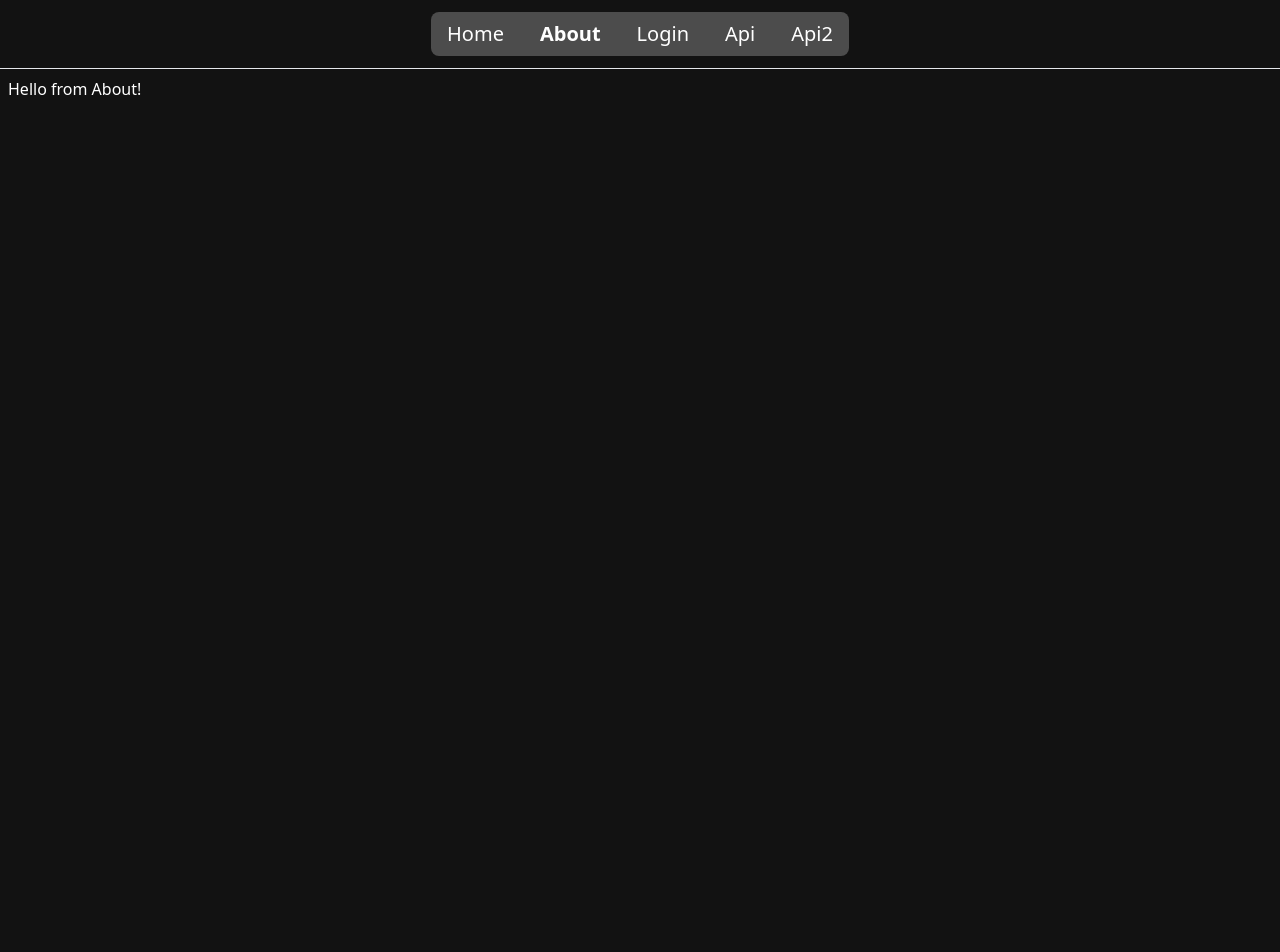
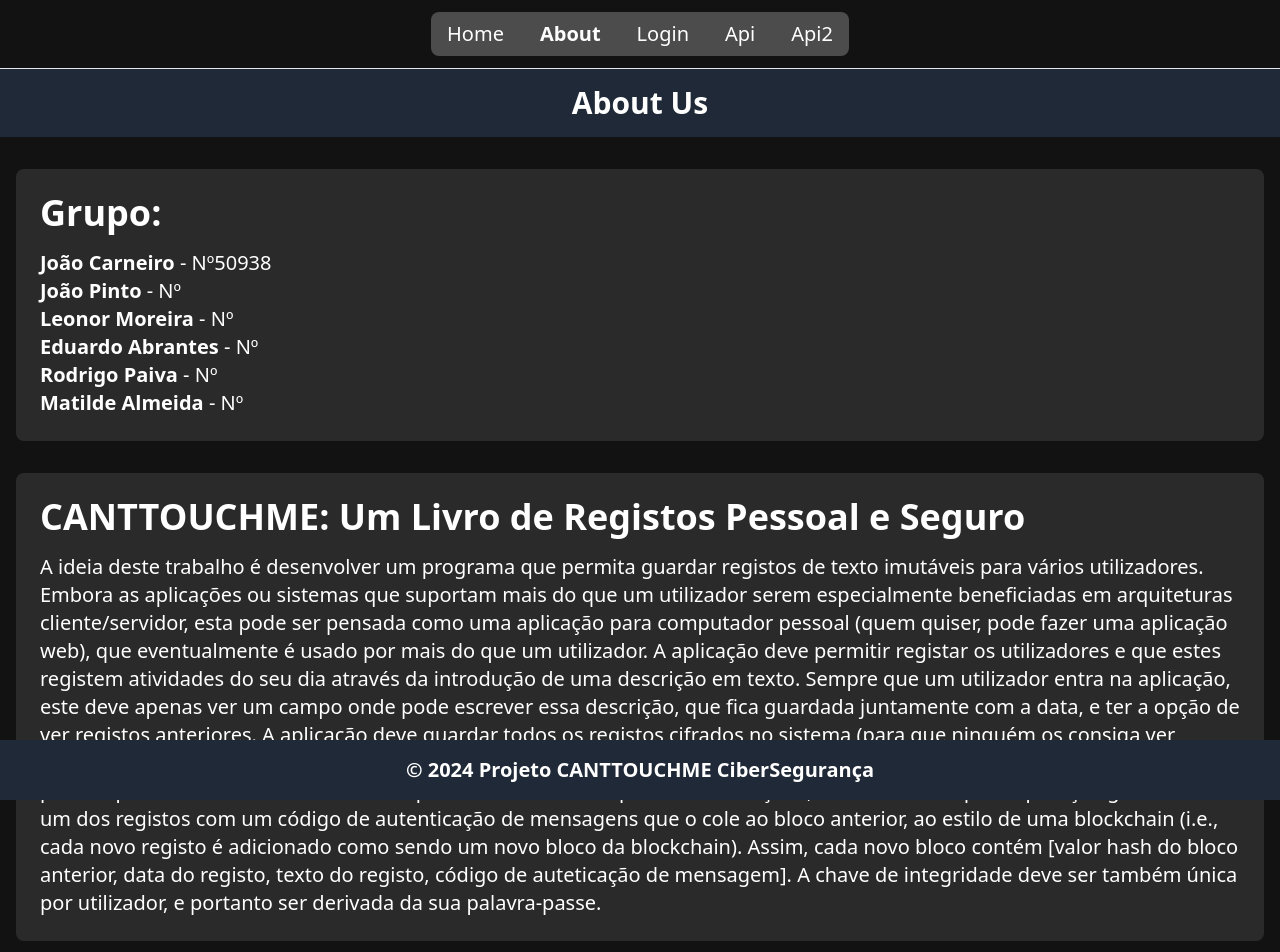
Before and after one commit to Patal-Ciberseguranca/ciber-front, a React (Vite) app: page /about in a window 1280 px wide. Shown: the top 952 px of the page. Before the commit the page ends 800 px from the top, so only its background shows below. Built offline with nearby package versions, Linux system fonts and the light colour scheme.

Commit message:
Página ABOUT US
Fiz o front-end da página about us, falta apenas escrever uma descrição decente sobre o que é o projeto

```diff
--- a/src/routes/about.lazy.tsx
+++ b/src/routes/about.lazy.tsx
@@ -5,5 +5,73 @@ export const Route = createLazyFileRoute('/about')({
 });
 
 function About() {
-  return <div className="p-2">Hello from About!</div>;
+  return (
+    <div className="bg-background text-white">
+      <header className="bg-gray-800 text-white py-4">
+        <h1 className="text-3xl text-center font-bold">About Us</h1>
+      </header>
+
+      {/* Contéudo Principal */}
+      <main className="container mx-auto px-4 py-8">
+
+        {/* Membros do Grupo */}
+        <section id="equipa" className="mb-8 rounded-lg bg-white bg-opacity-10 p-6">
+          <h2 className="text-4xl font-bold mb-4">Grupo:</h2>
+          <ul className="list-none text-xl">
+            <li>
+              <strong>João Carneiro</strong> - Nº50938
+            </li>
+            <li>
+              <strong>João Pinto</strong> - Nº
+            </li>
+            <li>
+              <strong>Leonor Moreira</strong> - Nº
+            </li>
+            <li>
+              <strong>Eduardo Abrantes</strong> - Nº
+            </li>
+            <li>
+              <strong>Rodrigo Paiva</strong> - Nº
+            </li>
+            <li>
+              <strong>Matilde Almeida</strong> - Nº
+            </li>
+          </ul>
+        </section>
+
+        {/* Descrição do Projeto */}
+        <section
+          className="rounded-lg bg-white bg-opacity-10 p-6"
+        >
+          <h2 className="text-4xl font-bold mb-4">CANTTOUCHME: Um Livro de Registos Pessoal e Seguro</h2>
+          <p className='text-xl'>
+            A ideia deste trabalho é desenvolver um programa que permita guardar registos de texto
+            imutáveis para vários utilizadores. Embora as aplicações ou sistemas que suportam mais
+            do que um utilizador serem especialmente beneficiadas em arquiteturas cliente/servidor,
+            esta pode ser pensada como uma aplicação para computador pessoal (quem quiser, pode
+            fazer uma aplicação web), que eventualmente é usado por mais do que um utilizador. A
+            aplicação deve permitir registar os utilizadores e que estes registem atividades do seu
+            dia através da introdução de uma descrição em texto. Sempre que um utilizador entra na
+            aplicação, este deve apenas ver um campo onde pode escrever essa descrição, que fica
+            guardada juntamente com a data, e ter a opção de ver registos anteriores. A aplicação
+            deve guardar todos os registos cifrados no sistema (para que ninguém os consiga ver,
+            mesmo que abra os ficheiros com outro programa externo). A chave de cifra deve ser
+            única por utilizador, e ser derivada da palavra-passe do utilizador. Embora se apresente
+            como um aspeto mais avançado, recomenda-se que a aplicação guarde cada um dos
+            registos com um código de autenticação de mensagens que o cole ao bloco anterior, ao
+            estilo de uma blockchain (i.e., cada novo registo é adicionado como sendo um novo bloco
+            da blockchain). Assim, cada novo bloco contém
+            [valor hash do bloco anterior, data do registo, texto do registo, código de
+            auteticação de mensagem].
+            A chave de integridade deve ser também única por utilizador, e portanto ser derivada da
+            sua palavra-passe.
+          </p>
+        </section>
+      </main>
+
+      <footer className="bg-gray-800 text-white py-4 fixed bottom-0 w-full">
+        <p className="text-center text-xl font-bold">&copy; 2024 Projeto CANTTOUCHME CiberSegurança</p>
+      </footer>
+    </div>
+  );
 }
--- a/src/routes/api2.lazy.jsx
+++ b/src/routes/api2.lazy.jsx
@@ -20,7 +20,8 @@ function Api() {
     <div className="container mx-auto px-4">
       <h1 className="text-3xl font-bold mb-8">Beer List</h1>
       <div className="grid grid-cols-1 md:grid-cols-2 lg:grid-cols-3 gap-8">
-        {data ? data.map((beer) => (
+        {data
+          ? data.map((beer) => (
               <div key={beer.id} className="bg-white rounded-lg shadow-md p-6">
                 <img
                   src={beer.image}
@@ -30,7 +31,8 @@ function Api() {
                 <h2 className="text-xl font-semibold">{beer.name}</h2>
                 <p className="text-gray-600">${beer.price}</p>
               </div>
-        )) : null}
+            ))
+          : null}
       </div>
     </div>
   );
```
Also changed, not shown: src/routes/login.index.lazy.tsx (line endings or trailing spaces). Lines whose indentation alone changed are shown as unchanged.
